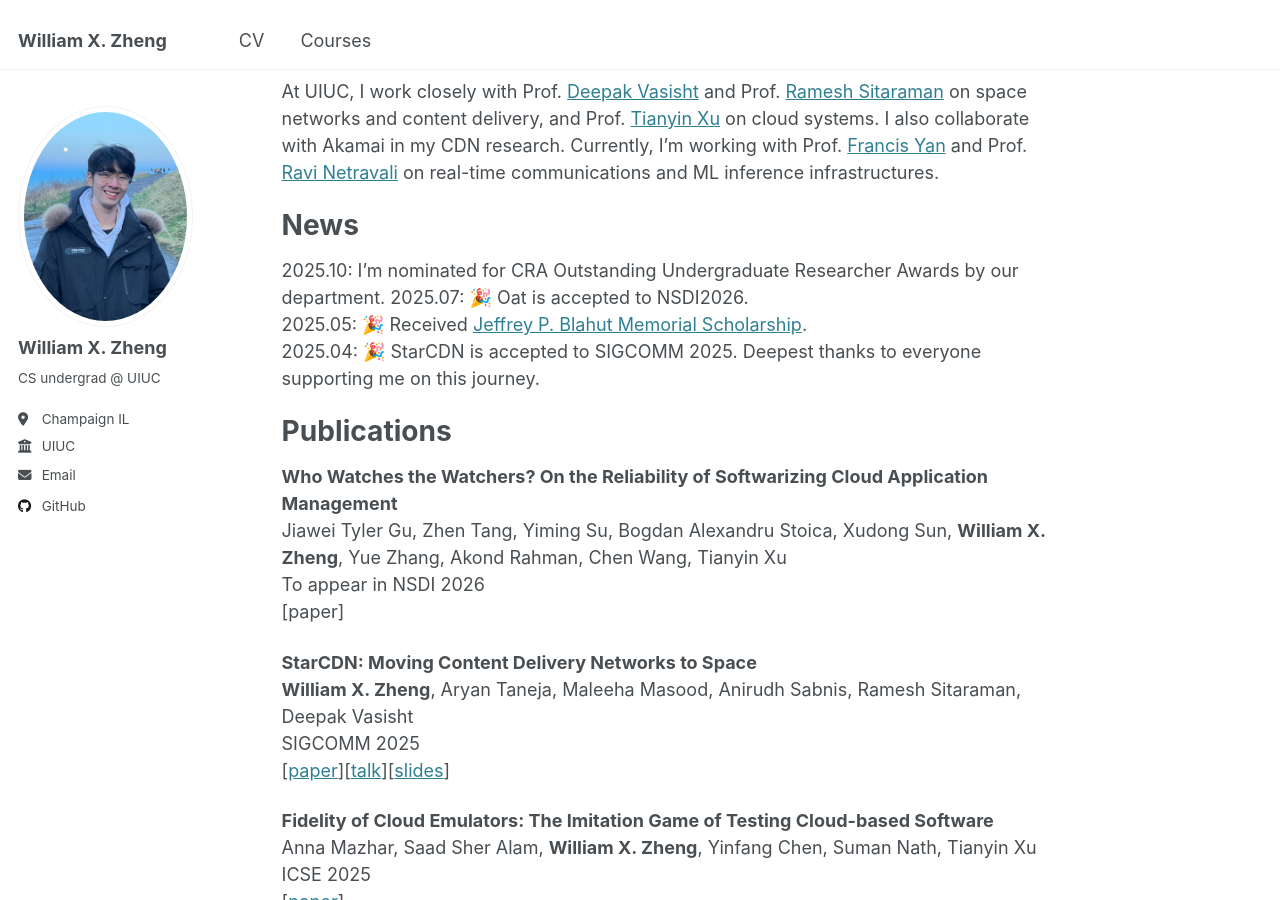
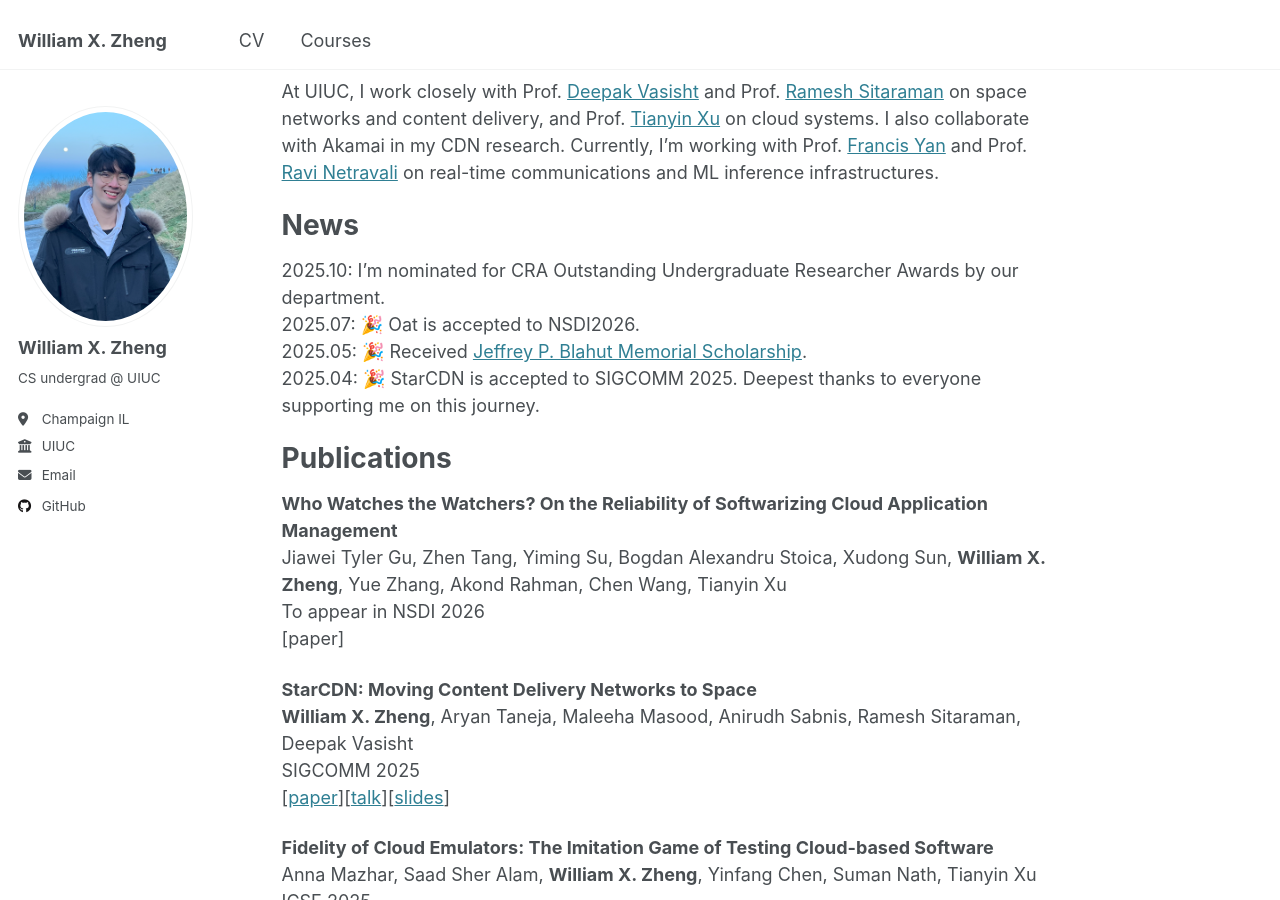
Before and after one commit to xinze-zheng/xinze-zheng.github.io, a Jekyll site: the page built from _pages/about.md, in a window 1280 px wide and 900 px high, scrolled down 326 px. Built offline with Jekyll 4.4.1, drawn with Linux system fonts in a browser that asks for light colours.

```diff
--- a/_pages/about.md
+++ b/_pages/about.md
@@ -16,7 +16,7 @@ At UIUC, I work closely with Prof. [Deepak Vasisht](https://deepakv.web.illinois
 
 News
 =====
-2025.10: I'm nominated for CRA Outstanding Undergraduate Researcher Awards by our department.
+2025.10: I'm nominated for CRA Outstanding Undergraduate Researcher Awards by our department.\\
 2025.07: 🎉 Oat is accepted to NSDI2026. \\
 2025.05: 🎉 Received [Jeffrey P. Blahut Memorial Scholarship](https://siebelschool.illinois.edu/about/awards/undergraduate-scholarships-awards/jeffrey-p-blahut-memorial-scholarship). \\
 2025.04: 🎉 StarCDN is accepted to SIGCOMM 2025. Deepest thanks to everyone supporting me on this journey.
```
